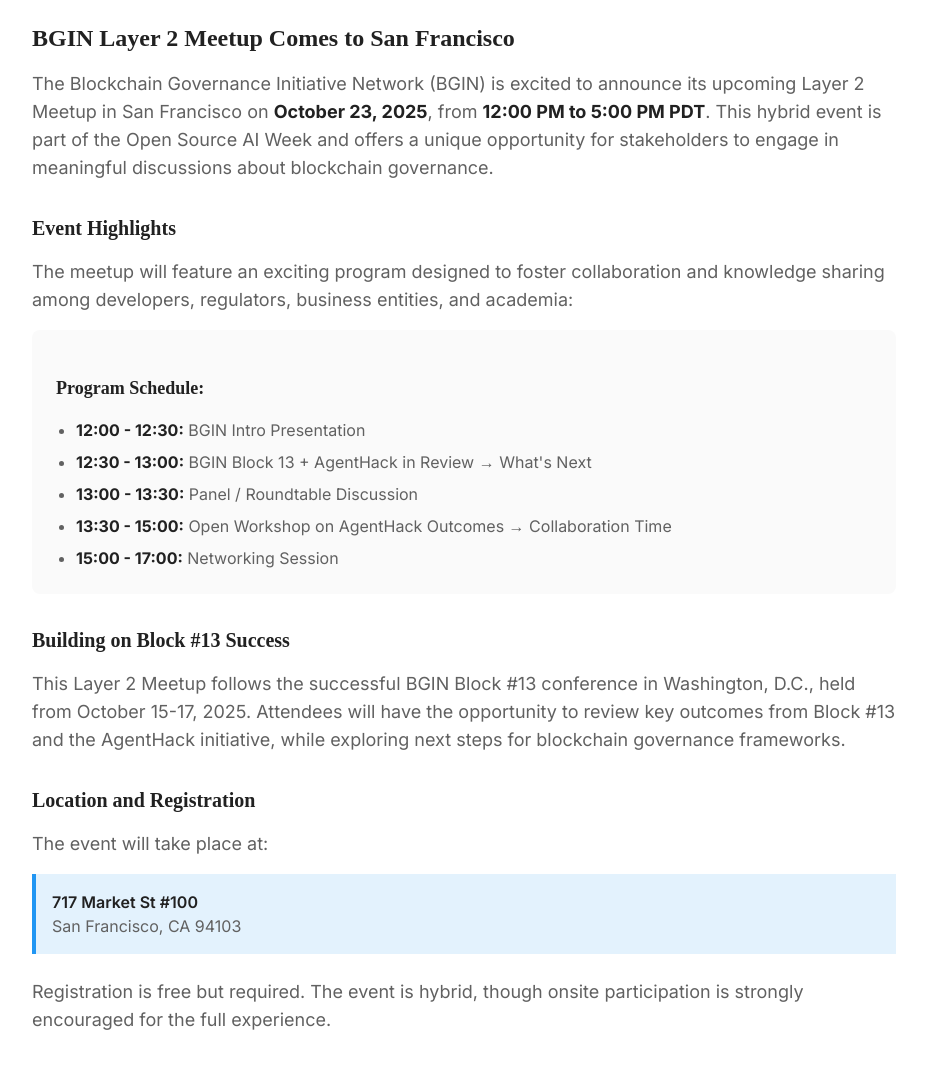
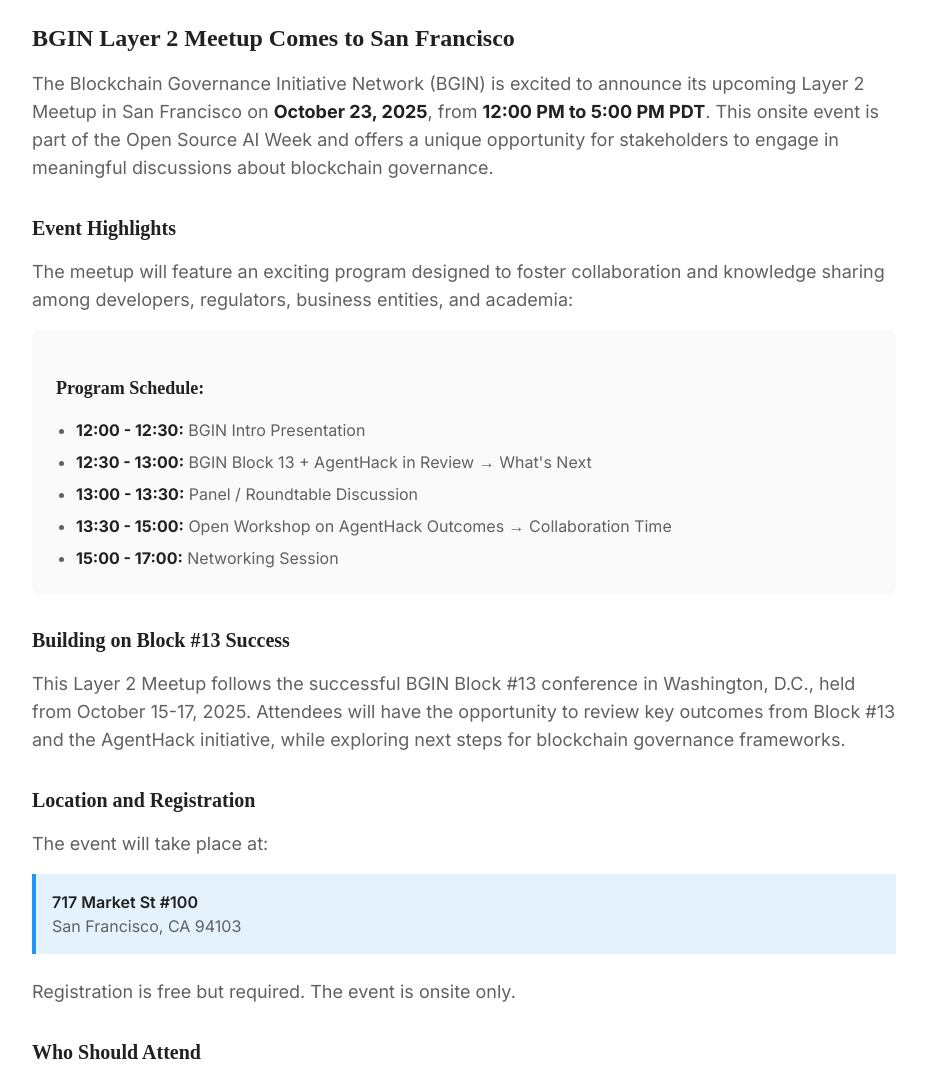
Before and after one commit to bgin-global/bgin-homepage, a Next.js app: page /news/layer2-sf-meetup in a window 1280 px wide. Shown: the part 1188-2258 px from the top of the page, without its empty margins (176-1103 px from the left). Built offline with nearby package versions, Linux system fonts and the light colour scheme.

Commit message:
made l2 meetup sf onsite

```diff
--- a/app/events/20251023-layer2-sf/page.tsx
+++ b/app/events/20251023-layer2-sf/page.tsx
@@ -87,10 +87,7 @@ export default function Layer2SanFranciscoEvent() {
 
               <div className="mb-6">
                 <h3 className="text-lg font-semibold text-gray-700 mb-2">🌐 Format</h3>
-                <p className="text-gray-600">Hybrid Event</p>
-                <p className="text-gray-500 text-sm mt-2">
-                  While the program is hybrid, we strongly suggest people participate in the program onsite
-                </p>
+                <p className="text-gray-600">Onsite Event</p>
               </div>
 
               <div className="mb-6">
--- a/app/news/layer2-sf-meetup/page.tsx
+++ b/app/news/layer2-sf-meetup/page.tsx
@@ -61,7 +61,7 @@ export default function Layer2SFMeetupNews() {
             <p className="mb-6 text-gray-700 text-lg">
               The Blockchain Governance Initiative Network (BGIN) is excited to announce its upcoming Layer 2 Meetup
               in San Francisco on <strong className="text-gray-900">October 23, 2025</strong>, from <strong className="text-gray-900">12:00 PM to 5:00 PM PDT</strong>.
-              This hybrid event is part of the Open Source AI Week and offers a unique opportunity for
+              This onsite event is part of the Open Source AI Week and offers a unique opportunity for
               stakeholders to engage in meaningful discussions about blockchain governance.
             </p>
 
@@ -103,8 +103,7 @@ export default function Layer2SFMeetupNews() {
             </div>
 
             <p className="mb-6 text-gray-700 text-lg">
-              Registration is free but required. The event is hybrid, though onsite participation is strongly
-              encouraged for the full experience.
+              Registration is free but required. The event is onsite only.
             </p>
 
             <h3 className="text-xl font-semibold mt-8 mb-4 text-gray-900">Who Should Attend</h3>
```
Also changed, not shown: contents/events/layer2-meetups/20251023-layer2-sf.md (+2 -2 lines).
